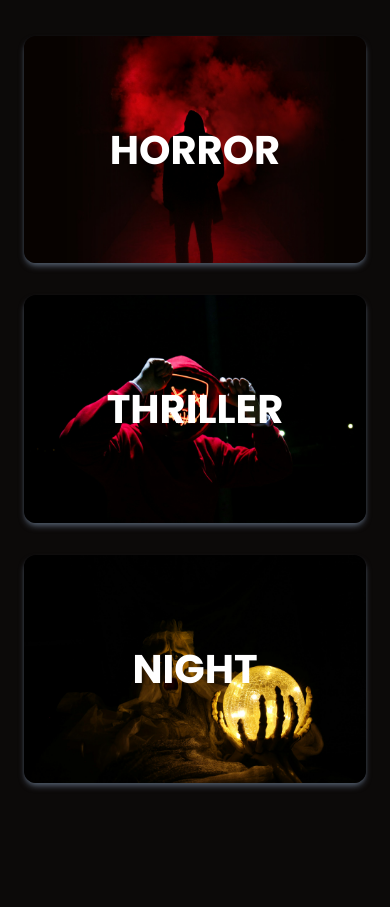
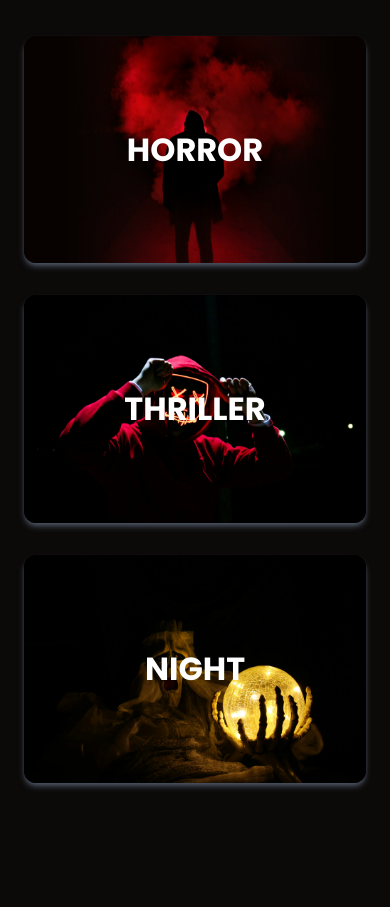
Before and after one commit to SebastienLaurentt/Escape-Game, a Next.js app: page / in a window 390 px wide. Shown: the part 1000-1907 px from the top of the page. Built offline with nearby package versions, Linux system fonts and the light colour scheme.

Commit message:
update css

```diff
--- a/components/shared/ExperienceHomeCard.tsx
+++ b/components/shared/ExperienceHomeCard.tsx
@@ -24,7 +24,7 @@ const ExperienceHomeCard = ({
         alt={alt}
         className="w-full rounded-xl shadow-md shadow-gray-600"
       />
-      <span className=" absolute left-1/2 top-1/2 -translate-x-1/2 -translate-y-1/2 text-3xl font-bold uppercase">
+      <span className=" absolute left-1/2 top-1/2 -translate-x-1/2 -translate-y-1/2 text-2xl font-bold uppercase md:text-4xl">
         {name}
       </span>
     </Link>
```
